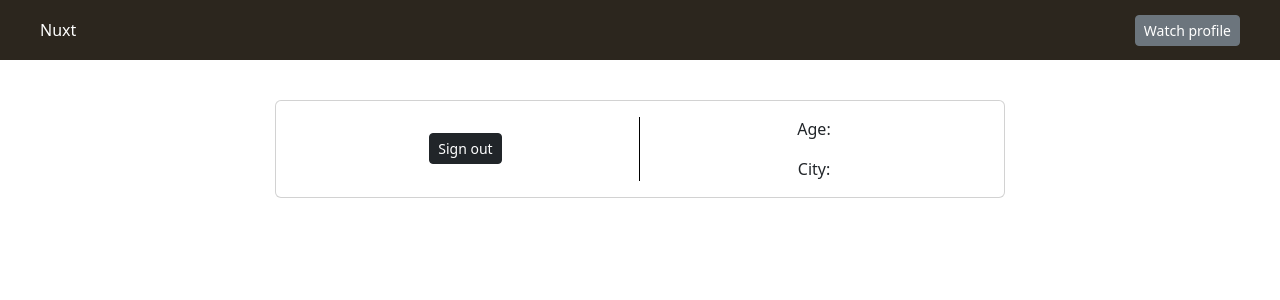
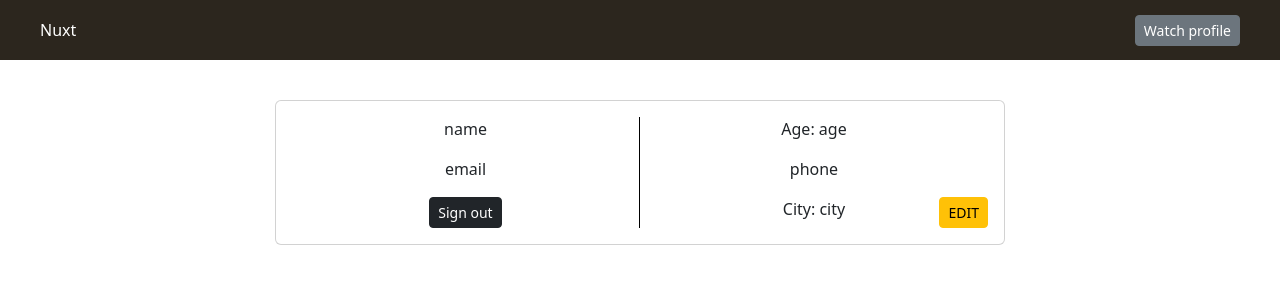
Before and after one commit to denispolovyan/nuxt, a Nuxt app: page /films in a window 1280 px wide. Both pictures are taken after a click on the button "Watch profile". Shown: the top 300 px of the page. Built offline with nearby package versions, Linux system fonts and the light colour scheme.

Commit message:
feature: added possibility to edit user info in pages/user-info/index.vue

```diff
--- a/pages/user-auth/index.vue
+++ b/pages/user-auth/index.vue
@@ -51,13 +51,13 @@
                           <i class="fas fa-user fa-lg me-3 fa-fw"></i>
                           <div class="form-outline flex-fill mb-0">
                             <input
-                              id="form3Example1c"
+                              id="form3Example2c"
                               v-model="form.phone"
                               type="tel"
                               class="form-control"
                               maxlength="30"
                             />
-                            <label class="form-label" for="form3Example1c"
+                            <label class="form-label" for="form3Example2c"
                               >Your Phone</label
                             >
                           </div>
@@ -66,13 +66,13 @@
                           <i class="fas fa-user fa-lg me-3 fa-fw"></i>
                           <div class="form-outline flex-fill mb-0">
                             <input
-                              id="form3Example1c"
+                              id="form3Example3c"
                               v-model="form.age"
                               type="text"
                               class="form-control"
                               maxlength="2"
                             />
-                            <label class="form-label" for="form3Example1c"
+                            <label class="form-label" for="form3Example3c"
                               >Your Age</label
                             >
                           </div>
@@ -81,13 +81,13 @@
                           <i class="fas fa-user fa-lg me-3 fa-fw"></i>
                           <div class="form-outline flex-fill mb-0">
                             <input
-                              id="form3Example1c"
+                              id="form3Example4c"
                               v-model="form.city"
                               type="text"
                               class="form-control"
                               maxlength="30"
                             />
-                            <label class="form-label" for="form3Example1c"
+                            <label class="form-label" for="form3Example4c"
                               >Your city</label
                             >
                           </div>
@@ -172,9 +172,9 @@ export default {
       form: {
         name: '',
         email: '',
-		  phone: '',
-		  age: '',
-		  city: '',
+        phone: '',
+        age: '',
+        city: '',
         password: '',
         passwordConfirmation: '',
         checkbox: false,
--- a/pages/user-info/index.vue
+++ b/pages/user-info/index.vue
@@ -1,19 +1,80 @@
 <template>
   <div class="user-info">
     <div class="user-info__body">
-      <div class="card">
+      <div class="card card-info">
         <div class="card__body">
           <div class="card__left">
-            <p class="card-text">{{ userInfo.name }}</p>
-            <p class="card-text">{{ userInfo.email }}</p>
+            <p class="card-text">{{ userInfo.name || 'name' }}</p>
+            <p class="card-text">{{ userInfo.email || 'email' }}</p>
             <b-button variant="dark" size="sm" @click="deleteUser"
               >Sign out</b-button
             >
           </div>
           <div class="card__right">
-            <p class="card-text">Age: {{ userInfo.age }}</p>
-            <p class="card-text">{{ userInfo.phone }}</p>
-            <p class="card-text">City: {{ userInfo.city }}</p>
+            <p class="card-text">Age: {{ userInfo.age || 'age' }}</p>
+            <p class="card-text">{{ userInfo.phone || 'phone' }}</p>
+            <p class="card-text">City: {{ userInfo.city || 'city' }}</p>
+          </div>
+        </div>
+
+        <div class="card__edit">
+          <b-button size="sm" variant="warning" @click="showEditForm = true"
+            >EDIT</b-button
+          >
+        </div>
+      </div>
+
+      <div class="card card-change" v-if="showEditForm == true">
+        <div class="card__body">
+          <div class="card__left_change">
+            <p class="card-text">
+              <b-form-input
+                class="card__input"
+                v-model="userInfo.name"
+                placeholder="Enter your name"
+              ></b-form-input>
+            </p>
+            <p class="card-text">
+              <b-form-input
+                class="card__input"
+                v-model="userInfo.email"
+                placeholder="Enter your email"
+              ></b-form-input>
+            </p>
+            <div class="card__button">
+              <b-button variant="dark" size="sm" @click="setOnChanges"
+                >Save changes</b-button
+              >
+              <b-button variant="dark" size="sm" @click="resetChanges"
+                >Reset changes</b-button
+              >
+              <b-button variant="dark" size="sm" @click="showEditForm = false"
+                >Close</b-button
+              >
+            </div>
+          </div>
+          <div class="card__right_change">
+            <p class="card-text">
+              <b-form-input
+                class="card__input"
+                v-model="userInfo.age"
+                placeholder="Enter your age"
+              ></b-form-input>
+            </p>
+            <p class="card-text">
+              <b-form-input
+                class="card__input"
+                v-model="userInfo.phone"
+                placeholder="Enter your phone"
+              ></b-form-input>
+            </p>
+            <p class="card-text">
+              <b-form-input
+                class="card__input"
+                v-model="userInfo.city"
+                placeholder="Enter your city"
+              ></b-form-input>
+            </p>
           </div>
         </div>
       </div>
@@ -57,12 +118,22 @@ export default {
   data: () => {
     return {
       userInfo: '',
+      showEditForm: '',
     }
   },
   created() {
-    this.userInfo = this.$store.getters.getUserInfo
+    this.userInfo = Object.assign({}, this.$store.getters.getUserInfo)
   },
   methods: {
+    resetChanges() {
+      this.userInfo = Object.assign({}, this.$store.getters.getUserInfo)
+    },
+    setOnChanges() {
+      this.$store.commit('setUserInfo', this.userInfo)
+      localStorage.setItem('user-info', JSON.stringify(this.userInfo))
+      this.userInfo = Object.assign({}, this.$store.getters.getUserInfo)
+      this.showEditForm = false
+    },
     deleteUser() {
       const isDelete = confirm(`Delete user ${this.userInfo.name}`)
       if (isDelete) {
@@ -108,9 +179,13 @@ export default {
 
 /* card  */
 .card {
+  position: relative;
   text-align: center;
   width: 730px;
   margin: 0px auto;
+}
+.card-info {
+  margin-bottom: 20px;
 }
 .card__body {
   padding: 16px;
@@ -123,6 +198,25 @@ export default {
 }
 .card__right {
   flex: 0 0 50%;
+}
+.card__left_change {
+  flex: 0 0 50%;
+  padding-right: 16px;
+  border-right: 1px solid #000;
+}
+.card__right_change {
+  padding-left: 16px;
+  flex: 0 0 50%;
+}
+.card__button {
+  display: flex;
+  justify-content: space-between;
+}
+/* card-edit  */
+.card__edit {
+  position: absolute;
+  right: 16px;
+  bottom: 16px;
 }
 /* sessions  */
 .sessions {
```
